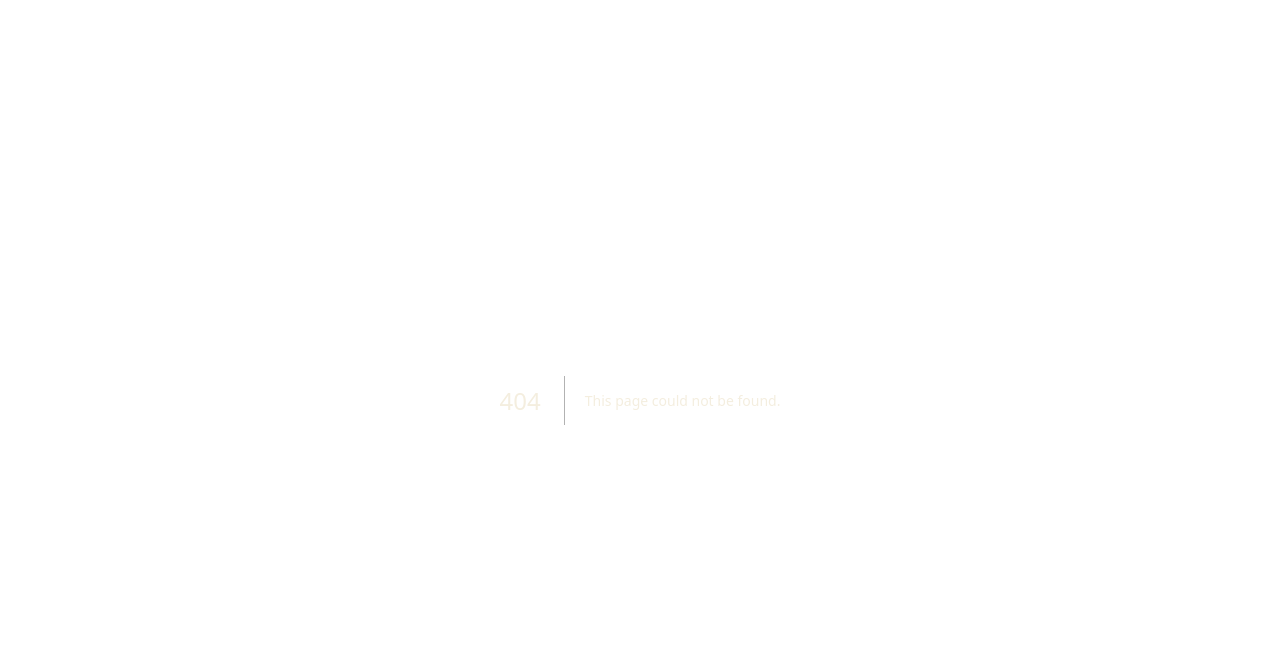
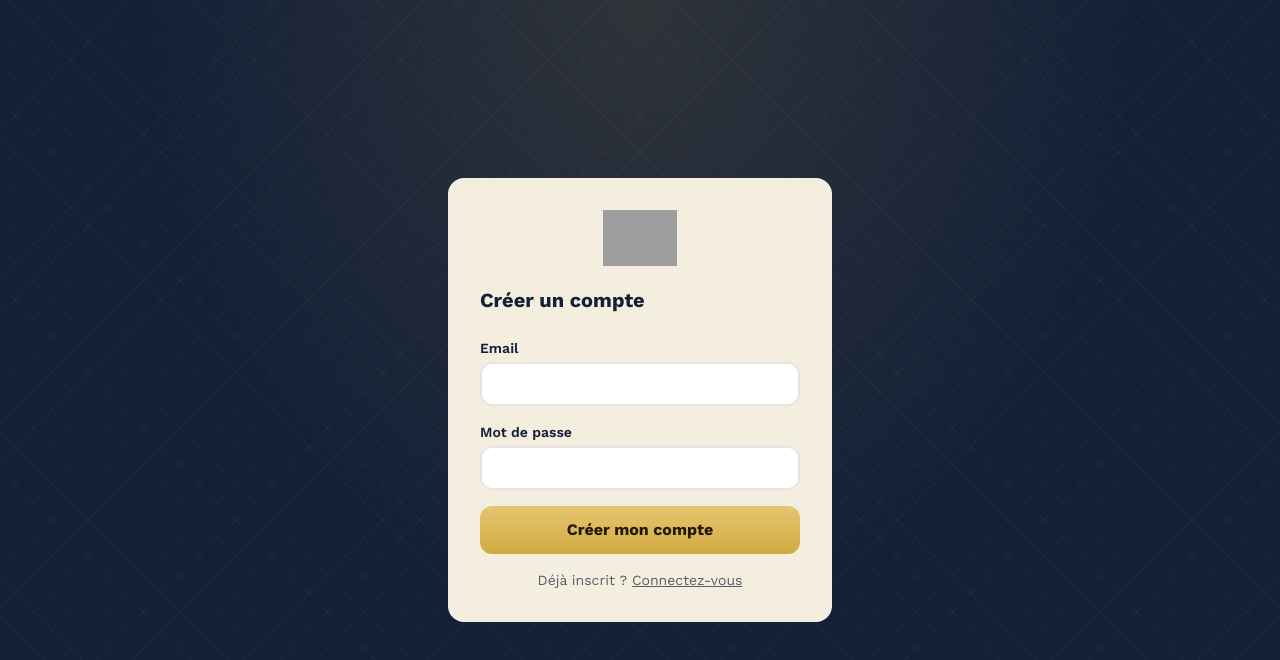
Before and after one commit to diopmamealassane-sketch/arabiya-plus, a Next.js app: page /signup in a window 1280 px wide. Before the commit this address had no page. Shown: the top 660 px of the page. Built offline with nearby package versions, Linux system fonts and the light colour scheme; no server answers; grey boxes are pictures that could not be loaded.

Commit message:
Create page.js

```diff
--- /dev/null
+++ b/app/signup/page.js
@@ -0,0 +1,77 @@
+"use client";
+
+import { useState } from "react";
+import Link from "next/link";
+import { createClient } from "@/lib/supabase/client";
+
+export default function SignupPage() {
+  const supabase = createClient();
+  const [email, setEmail] = useState("");
+  const [password, setPassword] = useState("");
+  const [error, setError] = useState(null);
+  const [done, setDone] = useState(false);
+  const [loading, setLoading] = useState(false);
+
+  async function handleSubmit(e) {
+    e.preventDefault();
+    setLoading(true);
+    setError(null);
+    const { error } = await supabase.auth.signUp({ email, password });
+    setLoading(false);
+    if (error) {
+      setError(error.message);
+      return;
+    }
+    setDone(true);
+  }
+
+  if (done) {
+    return (
+      <main className="geo-bg min-h-screen flex items-center justify-center px-4">
+        <div className="bg-parchment text-ink rounded-2xl p-8 w-full max-w-sm text-center float-in">
+          <h1 className="text-xl font-bold mb-3">Vérifiez votre email</h1>
+          <p className="text-sm opacity-70">
+            Un lien de confirmation vient de vous être envoyé. Cliquez dessus pour activer votre compte.
+          </p>
+        </div>
+      </main>
+    );
+  }
+
+  return (
+    <main className="geo-bg min-h-screen flex items-center justify-center px-4">
+      <form onSubmit={handleSubmit} className="bg-parchment text-ink rounded-2xl p-8 w-full max-w-sm float-in">
+        <img src="/images/logo-mark.png" alt="Arabiya+" className="h-14 w-auto mx-auto mb-5" />
+        <h1 className="text-xl font-bold mb-6">Créer un compte</h1>
+        <label className="block text-sm font-semibold mb-1">Email</label>
+        <input
+          type="email"
+          required
+          value={email}
+          onChange={(e) => setEmail(e.target.value)}
+          className="w-full border-2 border-black/10 rounded-xl px-3 py-2 mb-4"
+        />
+        <label className="block text-sm font-semibold mb-1">Mot de passe</label>
+        <input
+          type="password"
+          required
+          minLength={6}
+          value={password}
+          onChange={(e) => setPassword(e.target.value)}
+          className="w-full border-2 border-black/10 rounded-xl px-3 py-2 mb-4"
+        />
+        {error && <p className="text-rust text-sm mb-4">{error}</p>}
+        <button
+          type="submit"
+          disabled={loading}
+          className="w-full bg-gradient-to-b from-gold-light to-gold text-[#241A02] font-bold py-3 rounded-xl disabled:opacity-50"
+        >
+          {loading ? "Création…" : "Créer mon compte"}
+        </button>
+        <p className="text-sm text-center mt-4 opacity-70">
+          Déjà inscrit ? <Link href="/login" className="underline">Connectez-vous</Link>
+        </p>
+      </form>
+    </main>
+  );
+}
```
